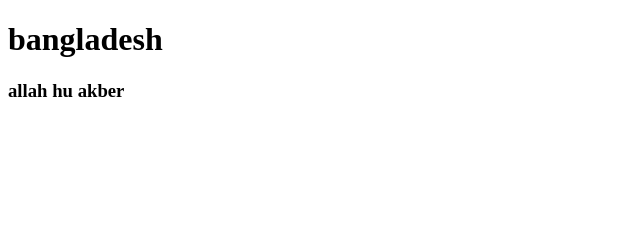
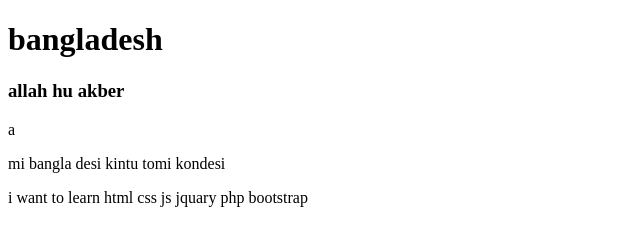
Before and after one commit to Mahedihasan-asif/my.first.website, a plain HTML site: page index.html in a window 1280 px wide. Shown: the whole page, without its empty margins (0-640 px from the left). Drawn offline with Linux system fonts and the light colour scheme.

Commit message:
division git

```diff
--- a/index.html
+++ b/index.html
@@ -8,5 +8,8 @@
 <body>
     <h1>bangladesh</h1>
     <h3>allah hu akber</h3>
+    a<p>mi bangla desi kintu tomi kondesi </p>
+    <p>i want to learn html css js jquary php bootstrap</p>
+
 </body>
 </html>
```
